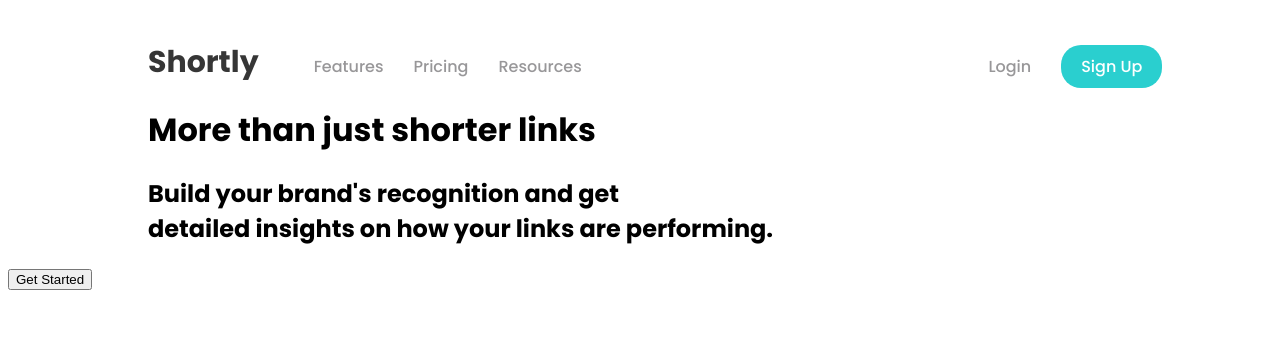
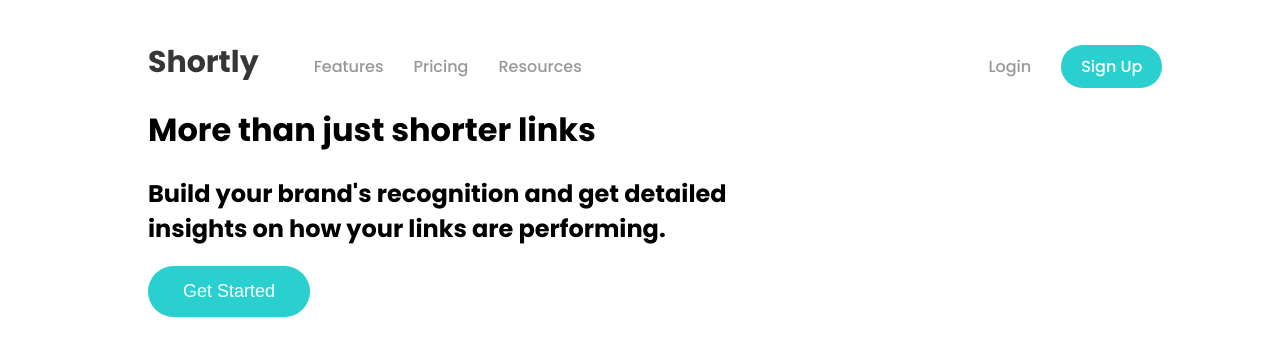
Before and after one commit to arodriguez175/url-shortener, a React (Create React App) app: page / in a window 1280 px wide. Shown: the top 356 px of the page. Built offline with nearby package versions, Linux system fonts and the light colour scheme.

Commit message:
Styled call to action button in Hero component and fixed line break in the h2 from being in the wrong spot.

```diff
--- a/src/Hero.css
+++ b/src/Hero.css
@@ -3,3 +3,16 @@ h2 {
   margin-left: 140px;
   margin-right: 140px;
 }
+
+button {
+  background-color: hsl(180, 66%, 49%);
+  padding-top: 15px;
+  padding-bottom: 15px;
+  padding-left: 35px;
+  padding-right: 35px;
+  border: none;
+  border-radius: 30px;
+  color: #fff;
+  margin-left: 140px;
+  font-size: 18px;
+}
--- a/src/Hero.js
+++ b/src/Hero.js
@@ -7,8 +7,8 @@ class Hero extends React.Component {
       <div>
         <h1>More than just shorter links</h1>
         <h2>
-          Build your brand's recognition and get <br />
-          detailed insights on how your links are performing.
+          Build your brand's recognition and get detailed
+          <br /> insights on how your links are performing.
         </h2>
         <button>Get Started</button>
       </div>
--- a/src/Navbar.css
+++ b/src/Navbar.css
@@ -34,6 +34,6 @@
   padding-bottom: 10px;
   padding-left: 20px;
   padding-right: 20px;
-  border-radius: 20px;
+  border-radius: 30px;
   color: #fff;
 }
```
